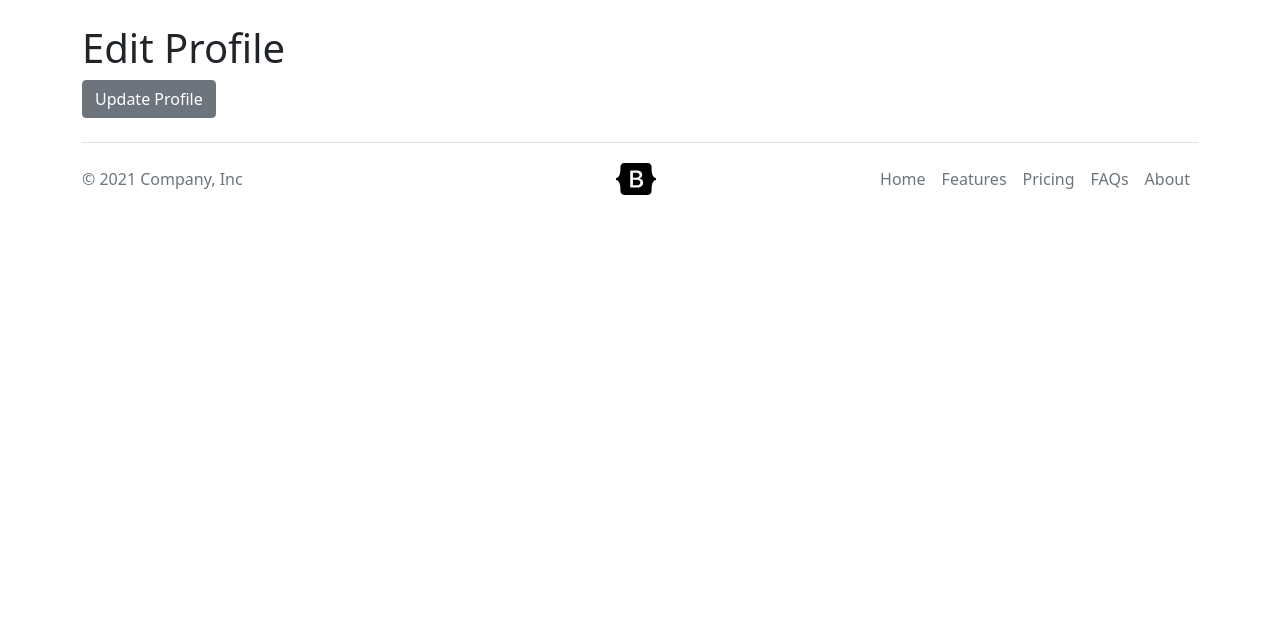
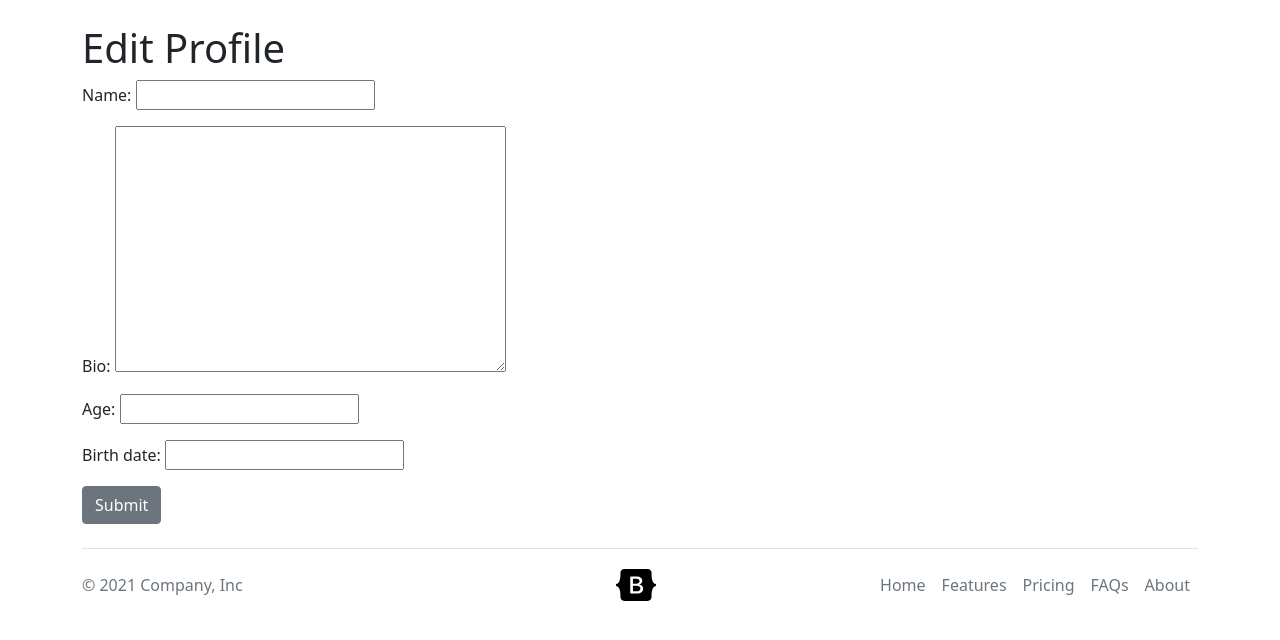
Before and after one commit to VolatileSmile/wine-and-cheese-pairing, a Django app: page /polls/edit_profile/ in a window 1280 px wide. Shown: the part 56-696 px from the top of the page. Run offline with Django 4.2, Linux system fonts and the light colour scheme; a user stored in the database is signed in; some libraries are stand-ins or nearby versions.

Commit message:
27/3 mac whitescreen

```diff
--- a/polls/forms.py
+++ b/polls/forms.py
@@ -1,27 +1,18 @@
+from django import forms
 from django.contrib.auth.forms import UserChangeForm, UserCreationForm
 from django.contrib.auth.models import User
 from .models import Profile
-from django import forms
 from django.forms import ModelForm
 
 class UserForm(ModelForm):
     class Meta:
         model = User
-        fields = (
-            'email',
-            'first_name',
-            'last_name'
-        )
+        fields = ('email',)
 
 class ProfileForm(ModelForm):
     class Meta:
         model = Profile
-        fields = (
-            'user',
-            'bio',
-            'age',
-            'birth_date'
-        )
+        fields = ('name', 'bio', 'age', 'birth_date')
 
 # class EditProfileForm(UserChangeForm):
 #     user = forms.CharField(max_length=50, widget=forms.TextInput(attrs={'class': 'form-control'}))
--- a/polls/models.py
+++ b/polls/models.py
@@ -34,9 +34,11 @@ class Profile(models.Model):
     user = models.OneToOneField(User, default="Username", null=True, on_delete=models.CASCADE)
     #slug = models.SlugField(max_length = 250, null = True, blank = True)
     avatar = models.ImageField(blank=True, null=True, upload_to="images/") #holy shit i did it boys
-    bio = models.TextField(max_length=500, blank=True, default="This is a default bio")
-    age = models.CharField(max_length=3, blank=True, default="69")
-    birth_date = models.DateField(null=True, blank=True, default="2001-09-11")
+    #id = models.CharField(max_length=100, primary_key=True, blank=True, default="1")
+    name = models.CharField(max_length=200, blank=True)
+    bio = models.TextField(max_length=500, blank=True)
+    age = models.CharField(max_length=3, blank=True)
+    birth_date = models.DateField(null=True, blank=True)
 
     def __str__(self):
         return str(self.user)
--- a/polls/templates/registration/edit_profile.html
+++ b/polls/templates/registration/edit_profile.html
@@ -4,18 +4,22 @@
 <link rel="stylesheet" type="text/css" href="% static 'polls/css/bootstrap.css' %">
 
 {% block title%}Edit Profile{% endblock %}
+
 {% block content %}
+  <h1>Edit Profile</h1>
 
-<h1>Edit Profile</h1>
+  {% if submitted %}
+    Your profile was edited successfully!
 
-<div class="form-grup">
-  <form method="POST">
-    {% csrf_token %}
-    {{ user_form.as_p }}
-    {{ profile_form.as_p }}
-    <button class="btn btn-secondary">Update Profile</button>
-  </form>
-</div>
+  {% else %}
+    <form action="" method=POST>
+      {% csrf_token %}
+      {{ profile_form.as_p }}
+
+      <input type="submit" value="Submit" class="btn btn-secondary">
+
+    </form>
+  {% endif %}
 
 {% endblock %}
 
--- a/polls/templates/registration/profile.html
+++ b/polls/templates/registration/profile.html
@@ -5,7 +5,7 @@
 
 {% block content %}
 
-<h2>{{ user.get_full_name }}</h2>
+<h2>Hello {{ user.username }}!</h2>
 
 <div class="form-group">
   <form method="POST" enctype="multipart/form-data">
@@ -13,7 +13,7 @@
     <img src="{{ user.profile.avatar.url }}">
 
     <br/>
-    <li>Username: {{ user.username }}</li>
+    <li>Name: {{ user.profile.name }}</li>
     <li>Bio: {{ user.profile.bio }}</li>
     <li>Age: {{ user.profile.age }}</li>
     <li>Birth Date: {{ user.profile.birth_date }}</li>
--- a/polls/urls.py
+++ b/polls/urls.py
@@ -23,7 +23,8 @@ urlpatterns = [
     #path('profile/', views.ProfileView.as_view(template_name="registration/profile.html")),
     #path('accounts/profile/', views.ProfileView.as_view(template_name='registration/profile.html')),
     path('profile/', UserProfileView.as_view(), name='profile'),
-    path('edit_profile/', UserEditView.as_view(template_name="registration/edit_profile.html")),
+    path("edit_profile/", views.edit_profile, name="edit_profile"),
+    #path('edit_profile/', views.UserEditView(template_name="registration/edit_profile.html")),
     path("signup/", views.SignUpView.as_view(), name="signup"),
 
 ]
--- a/polls/views.py
+++ b/polls/views.py
@@ -38,6 +38,23 @@ class UserEditView(generic.UpdateView):
 #     user.profile.bio =
 #     user.profile.age =
 #     user.profile.birth_date =
+
+def edit_profile(request):
+    submitted = False
+    if request.method == "POST":
+        profile_form = ProfileForm(request.POST)
+        if profile_form.is_valid():
+            profile_form.save()
+            return HttpResponseRedirect('/edit_profile?submitted=True')
+    else:
+        profile_form = ProfileForm
+        if 'submitted' in request.GET:
+            submitted = True
+
+    return render(request, 'registration/edit_profile.html',{
+        'profile_form':profile_form,
+        'submitted':submitted,
+        })
 
 @transaction.atomic
 def update_profile(request):
```
Also changed, not shown: polls/migrations/0001_initial.py, polls/migrations/0002_profile.py (deleted), polls/migrations/0003_alter_profile_bio.py (deleted), polls/migrations/0004_alter_profile_bio.py (deleted), polls/migrations/0005_alter_profile_bio.py (deleted), polls/migrations/0006_alter_profile_bio.py (deleted), polls/migrations/0007_remove_profile_bio_profile_name.py (deleted), polls/migrations/0008_remove_profile_name_profile_age_profile_bio_and_more.py (deleted), polls/migrations/0009_profile_slug.py (deleted), polls/migrations/0010_remove_profile_slug.py (deleted), polls/migrations/0011_profile_avatar.py (deleted), polls/migrations/0012_alter_profile_age_alter_profile_bio_and_more.py (deleted).
